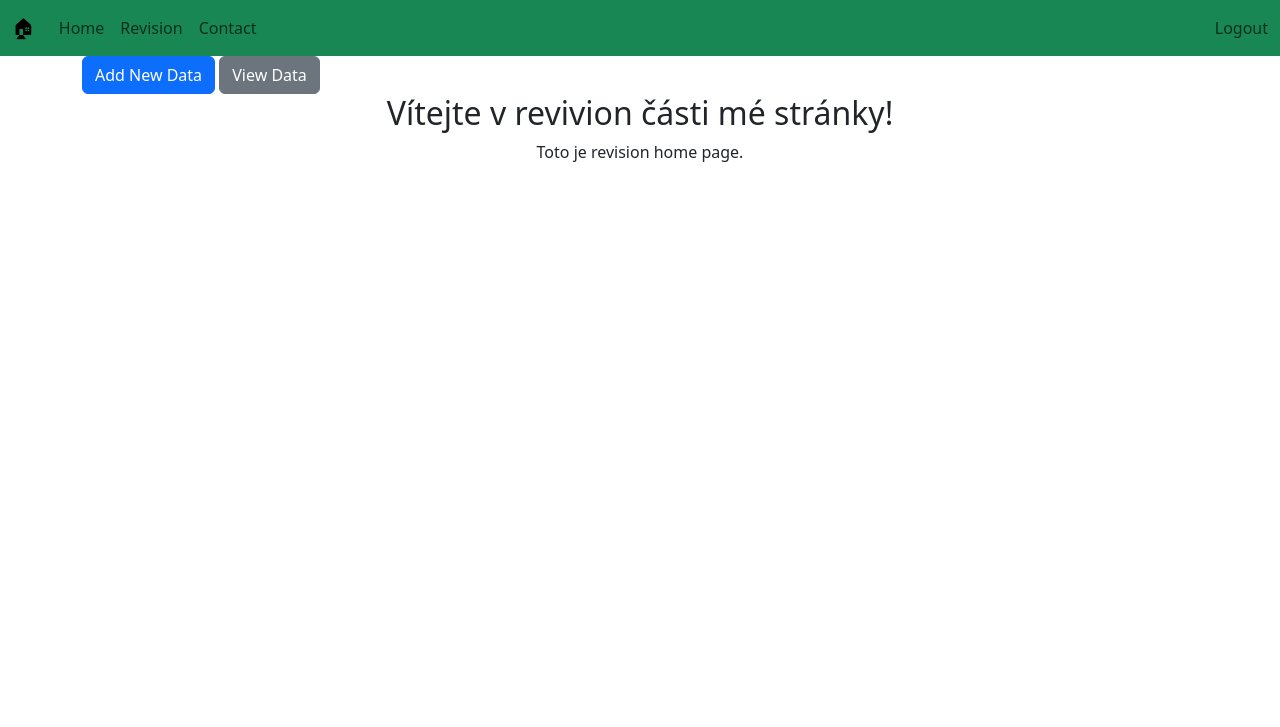
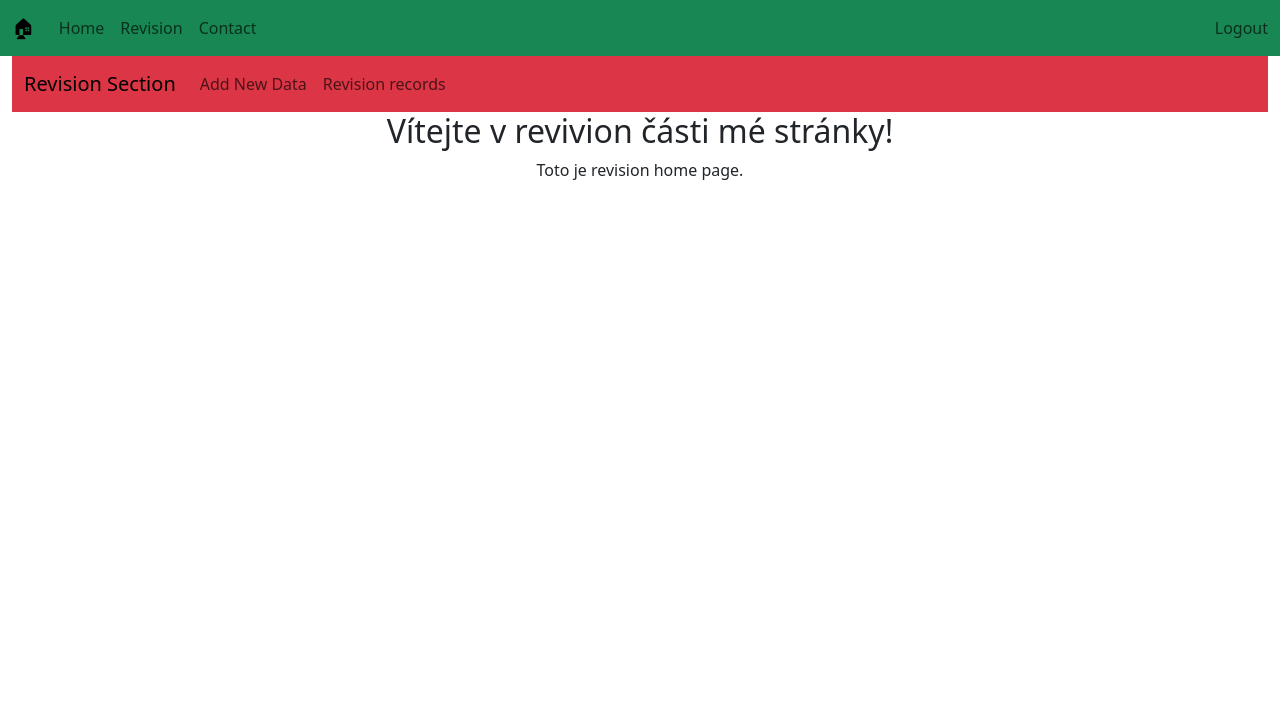
Before and after one commit to JardaAdam/PythonWeb, a Django app: page /revisions/ in a window 1280 px wide. Shown: the top 727 px of the page. Run offline with Django 5.2, Linux system fonts and the light colour scheme; the visitor is signed in with stand-in values (Sample User, id 1).

Commit message:
add navbar in revision_home.html

```diff
--- a/revisions/templates/revision_home.html
+++ b/revisions/templates/revision_home.html
@@ -1,19 +1,37 @@
 {% extends 'base.html' %}
 
-{% block title %}Revision home{% endblock %}
+{% block title %}
+Revision Home
+{% endblock %}
 
 {% block content %}
 {% if user.is_authenticated %}
-<!-- Pomocí Contextu Bootstrap pro zarovnání vlevo -->
-    <div class="text-start">
-        <a href="{% url 'add_data' %}" class="btn btn-primary">Add New Data</a>
-    <!-- Přidání tlačítka pro zobrazení dat -->
-        <a href="{% url 'view_data' %}" class="btn btn-secondary">View Data</a>
+<nav class="navbar navbar-expand-lg navbar-light bg-danger">
+  <div class="container-fluid">
+    <a class="navbar-brand" href="#">Revision Section</a>
+    <button class="navbar-toggler" type="button" data-bs-toggle="collapse" data-bs-target="#revisionNavbar"
+            aria-controls="revisionNavbar" aria-expanded="false" aria-label="Toggle navigation">
+      <span class="navbar-toggler-icon"></span>
+    </button>
+    <div class="collapse navbar-collapse" id="revisionNavbar">
+      <ul class="navbar-nav">
+        <li class="nav-item">
+          <a class="nav-link" href="{% url 'add_data' %}">Add New Data</a>
+        </li>
+        <li class="nav-item">
+          <a class="nav-link" href="{% url 'view_data' %}">Revision records</a>
+        </li>
+        <!-- Přidejte další odkazy podle potřeby -->
+      </ul>
     </div>
+  </div>
+</nav>
 {% else %}
-     <!-- Můžete také přidat nějakou zprávu pro nepřihlášené uživatele, pokud chcete -->
+<!-- Můžete také přidat nějakou zprávu pro nepřihlášené uživatele, pokud chcete -->
 {% endif %}
-<h2 class="text-2xl text-center">Vítejte v revivion části mé stránky!</h2>
-<p class="text-center">Toto je revision home page.</p>
 
+<div class="text-center">
+  <h2 class="text-2xl">Vítejte v revivion části mé stránky!</h2>
+  <p>Toto je revision home page.</p>
+</div>
 {% endblock %}
--- a/templates/base.html
+++ b/templates/base.html
@@ -13,7 +13,7 @@
 <body class="d-flex flex-column min-vh-100">
 
     {% include 'navbar.html' %}
-    <main class="flex-grow-1 container">
+    <main class="flex-grow-1 container-fluid">
         {% block content %}{% endblock %}
     </main>
     <footer class="bg-light py-3 text-center">
```
